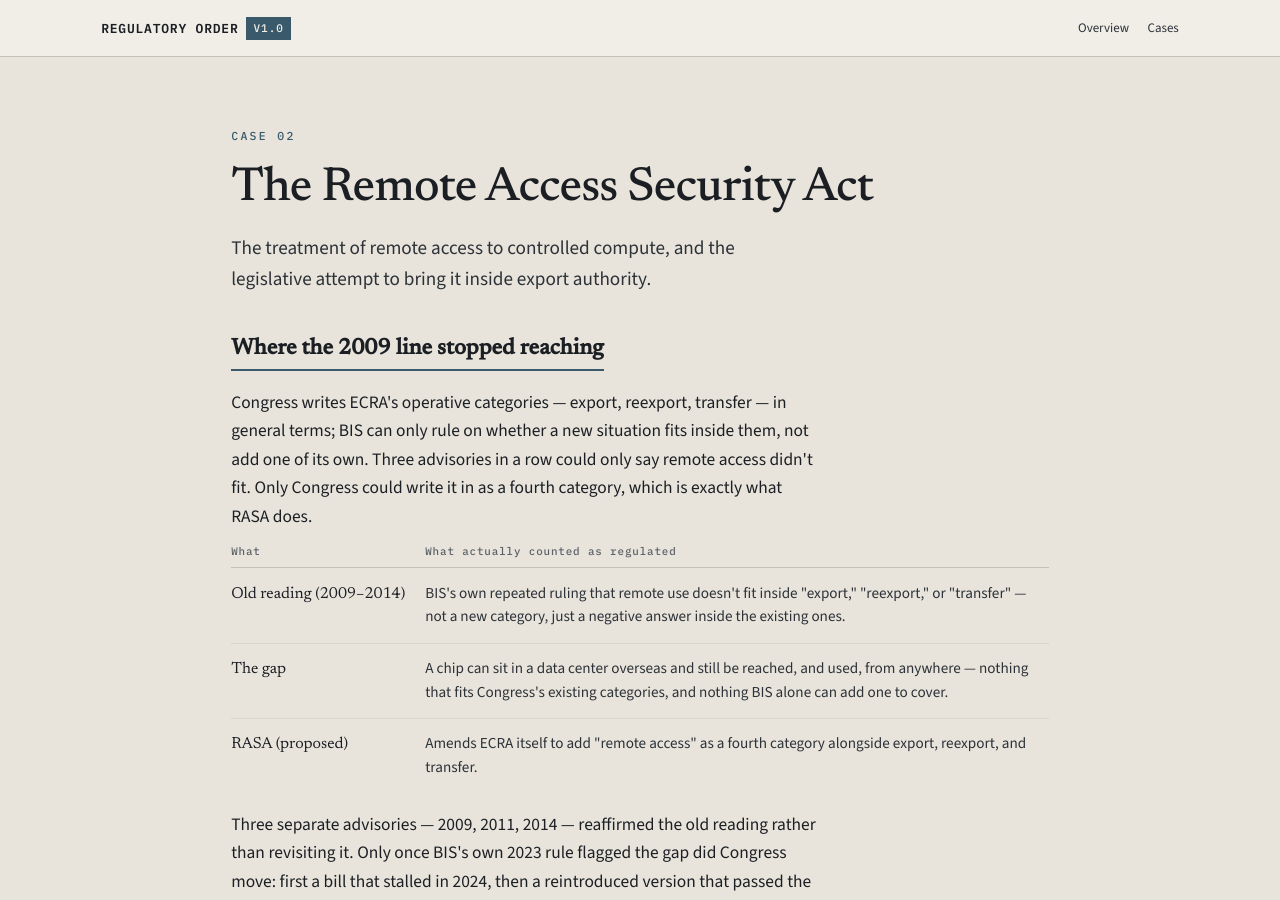
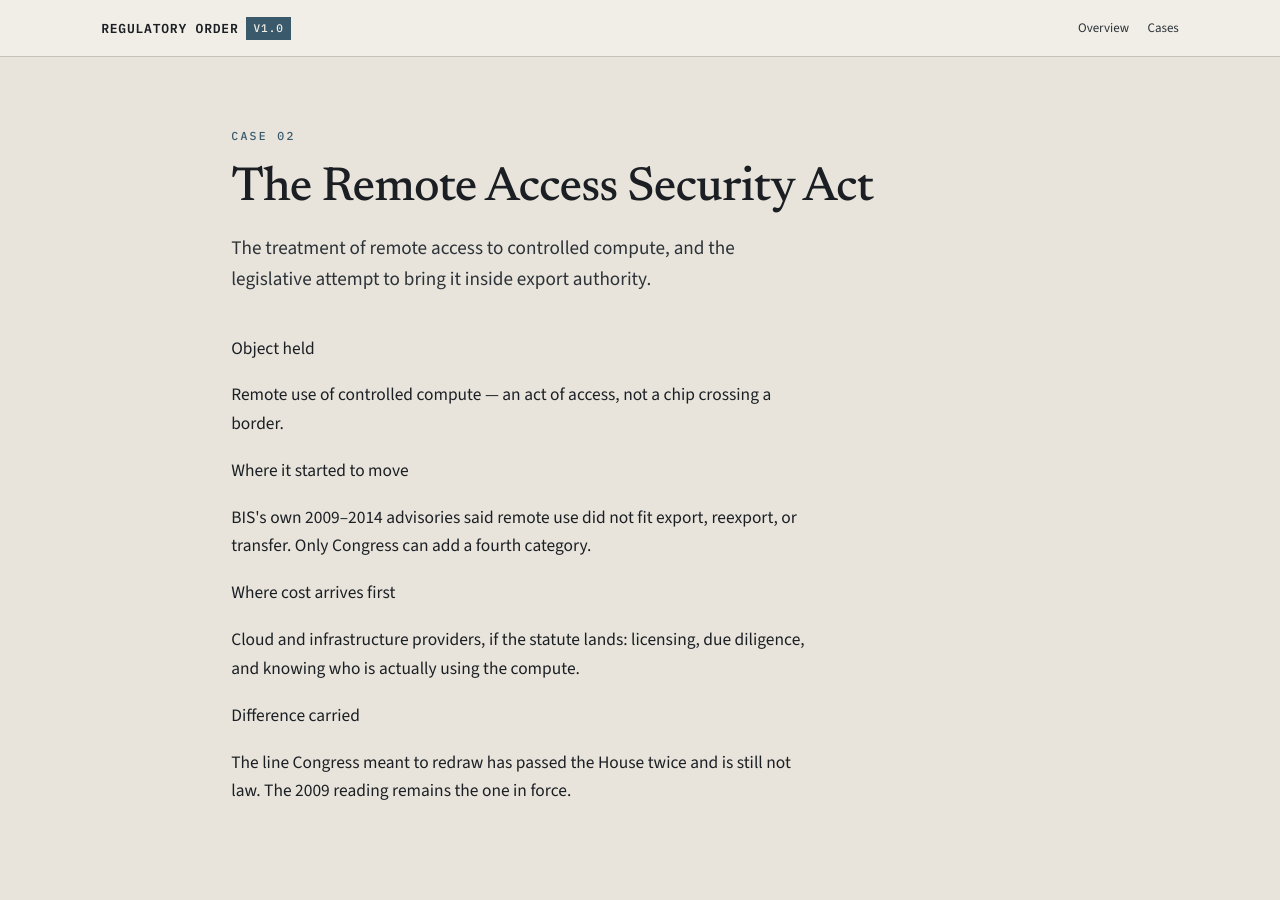
Before and after one commit to GaeunLim01/regulatory-order, a Jekyll site: the page built from cases/remote-access-security-act/index.html, in a window 1280 px wide and 900 px high. Built offline with Jekyll 4.4.1, drawn with Linux system fonts in a browser that asks for light colours.

Commit message:
Add files via upload

```diff
--- a/cases/remote-access-security-act/index.html
+++ b/cases/remote-access-security-act/index.html
@@ -6,6 +6,29 @@ case_id: "02"
 regulatory_subject: The treatment of remote access to controlled compute, and the legislative attempt to bring it inside export authority.
 description: Whether remote use of compute counts as an export. Read for where the 2009 boundary stopped reaching, and who ends up carrying the difference between the line Congress meant to redraw and the one that's actually still in force.
 ---
+
+<section class="csection">
+  <div class="chero__shell">
+    <div class="dfour">
+      <div class="dfour__cell">
+        <p class="dfour__k">Object held</p>
+        <p class="dfour__v">Remote use of controlled compute — an act of access, not a chip crossing a border.</p>
+      </div>
+      <div class="dfour__cell">
+        <p class="dfour__k">Where it started to move</p>
+        <p class="dfour__v">BIS's own 2009–2014 advisories said remote use did not fit export, reexport, or transfer. Only Congress can add a fourth category.</p>
+      </div>
+      <div class="dfour__cell">
+        <p class="dfour__k">Where cost arrives first</p>
+        <p class="dfour__v">Cloud and infrastructure providers, if the statute lands: licensing, due diligence, and knowing who is actually using the compute.</p>
+      </div>
+      <div class="dfour__cell">
+        <p class="dfour__k">Difference carried</p>
+        <p class="dfour__v">The line Congress meant to redraw has passed the House twice and is still not law. The 2009 reading remains the one in force.</p>
+      </div>
+    </div>
+  </div>
+</section>
 
 <section class="csection">
   <div class="chero__shell">
```
